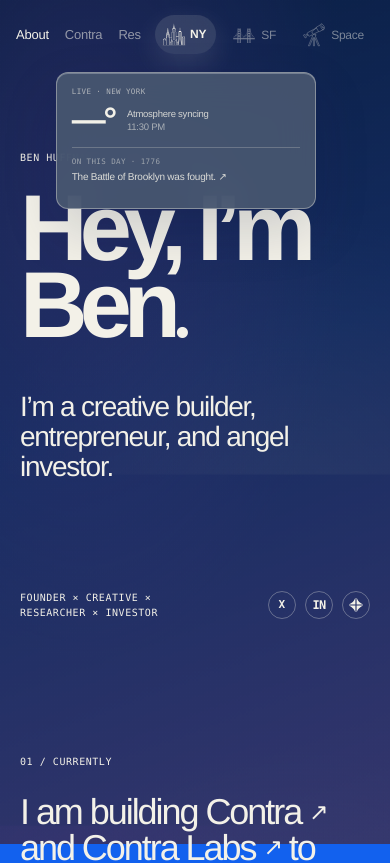
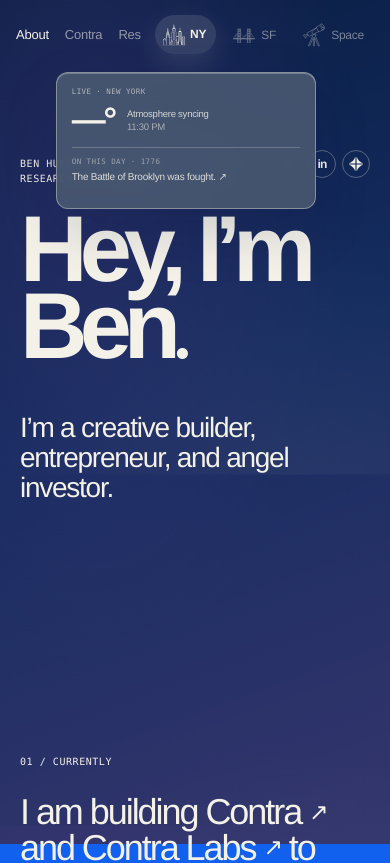
Before and after one commit to ben9885/get-ben.com, a Next.js app: page / in a window 390 px wide. Shown: the top 863 px of the page. Built offline with nearby package versions, Linux system fonts and the light colour scheme; no server answers.

Commit message:
Consolidate hero identity row

```diff
--- a/app/globals.css
+++ b/app/globals.css
@@ -70,6 +70,9 @@ main,footer { max-width:1120px; margin:auto; padding-left:var(--gutter); padding
 section { scroll-margin-top:70px; padding:clamp(100px,14vw,190px) 0 0; }
 .hero { padding-top:clamp(80px,10vw,125px); min-height:72vh; display:flex; flex-direction:column; justify-content:flex-start; }
 .eyebrow,.section-label { margin:0 0 25px; }
+.hero-topline { margin-bottom:25px; display:flex; align-items:flex-start; justify-content:space-between; gap:24px; }
+.hero-topline .eyebrow { margin:0; padding-top:7px; line-height:1.45; }
+.hero-topline .hero-socials { margin-top:0; margin-left:auto; flex:0 0 auto; }
 h1 { max-width:1000px; margin:0; padding-bottom:.12em; font-size:clamp(64px,12vw,164px); line-height:.82; letter-spacing:-.085em; font-weight:690; }
 .dek { max-width:650px; margin:36px 0 -.14em; padding-bottom:.14em; font-size:clamp(23px,3.2vw,42px); line-height:1.08; letter-spacing:-.045em; }
 .hero-socials { display:flex; align-items:center; gap:9px; margin-top:22px; }
@@ -77,8 +80,6 @@ h1 { max-width:1000px; margin:0; padding-bottom:.12em; font-size:clamp(64px,12vw
 .hero-socials a:hover { background:var(--ink); color:#fff; transform:translateY(-2px); }
 .hero-socials .linkedin-icon { font-size:12px; letter-spacing:-.06em; }
 .hero-socials .contra-icon { width:14px; height:14px; display:block; }
-.hero-notes { margin-top:auto; padding:40px 0 24px; display:flex; align-items:center; justify-content:space-between; gap:24px; }
-.hero-notes .hero-socials { margin-top:0; margin-left:auto; flex:0 0 auto; }
 .statement { padding-top:clamp(110px,16vw,210px); }
 .large-copy { font-size:clamp(36px,5.5vw,75px); line-height:.99; letter-spacing:-.057em; margin:0; max-width:1080px; }
 .brand-inline { display:inline-flex; align-items:baseline; gap:.08em; white-space:nowrap; vertical-align:.04em; }
@@ -162,8 +163,9 @@ footer a { font-size:12px; }
   .hero { min-height:68vh; }
   h1 { font-size:clamp(66px,24vw,100px); max-width:95%; }
   .dek { font-size:28px; }
-  .hero-notes { gap:14px; }
-  .hero-notes > span { max-width:58%; line-height:1.5; }
+  .hero-topline { gap:12px; }
+  .hero-topline .eyebrow { max-width:calc(100% - 105px); }
+  .hero-topline .hero-socials { gap:6px; }
   .link-pair { grid-template-columns:1fr; }
   .link-pair a:first-child { border-right:0; }
   .link-pair a:last-child { padding-left:0; }
--- a/app/page.tsx
+++ b/app/page.tsx
@@ -105,7 +105,7 @@ export default function Home() {
   }, []);
   useLayoutEffect(() => {
     const root = document.documentElement;
-    const targets = Array.from(document.querySelectorAll<HTMLElement>(".hero > :not(.hero-notes), .hero-notes, .statement > *, .section-head, .research-row, .index-head, .index-row, .project, .socials > a, footer > *"));
+    const targets = Array.from(document.querySelectorAll<HTMLElement>(".hero > *, .statement > *, .section-head, .research-row, .index-head, .index-row, .project, .socials > a, footer > *"));
     targets.forEach((target, index) => {
       target.classList.add("motion-item");
       if (target.matches(".research-row,.index-row,.project")) target.classList.add("motion-row");
@@ -128,14 +128,13 @@ export default function Home() {
     <Navigation active={active} citySwitcher={<CitySwitcher city={city} setCity={setCity} weather={weather} mode={mode} onMode={setMode} onPreloadSpace={()=>import("./space-view")} />} />
     <main>
       <section id="about" className="hero reveal">
-        <p className="eyebrow mono">Ben Huffman · Internet homepage</p>
-        <h1>Hey, I’m Ben<span className="serif">.</span></h1>
-        <p className="dek">I’m a creative builder, entrepreneur, and angel investor.</p>
-        <div className="hero-notes mono"><span>Founder × Creative × Researcher × Investor</span><div className="hero-socials" aria-label="Social links">
+        <div className="hero-topline"><p className="eyebrow mono">Ben Huffman · Founder × Creative × Researcher × Investor</p><div className="hero-socials" aria-label="Social links">
           <a href="https://x.com/contraben" target="_blank" rel="noreferrer" data-space-effect="orbit" aria-label="Ben Huffman on X"><span aria-hidden>X</span></a>
           <a href="https://www.linkedin.com/in/ben-huffman-b7b6a8102/" target="_blank" rel="noreferrer" data-space-effect="orbit" aria-label="Ben Huffman on LinkedIn"><span className="linkedin-icon" aria-hidden>in</span></a>
           <a href="https://contra.com/ben" target="_blank" rel="noreferrer" data-space-effect="orbit" aria-label="Ben Huffman on Contra"><ContraMark /></a>
         </div></div>
+        <h1>Hey, I’m Ben<span className="serif">.</span></h1>
+        <p className="dek">I’m a creative builder, entrepreneur, and angel investor.</p>
       </section>
 
       <section id="contra" className="statement reveal">
```
